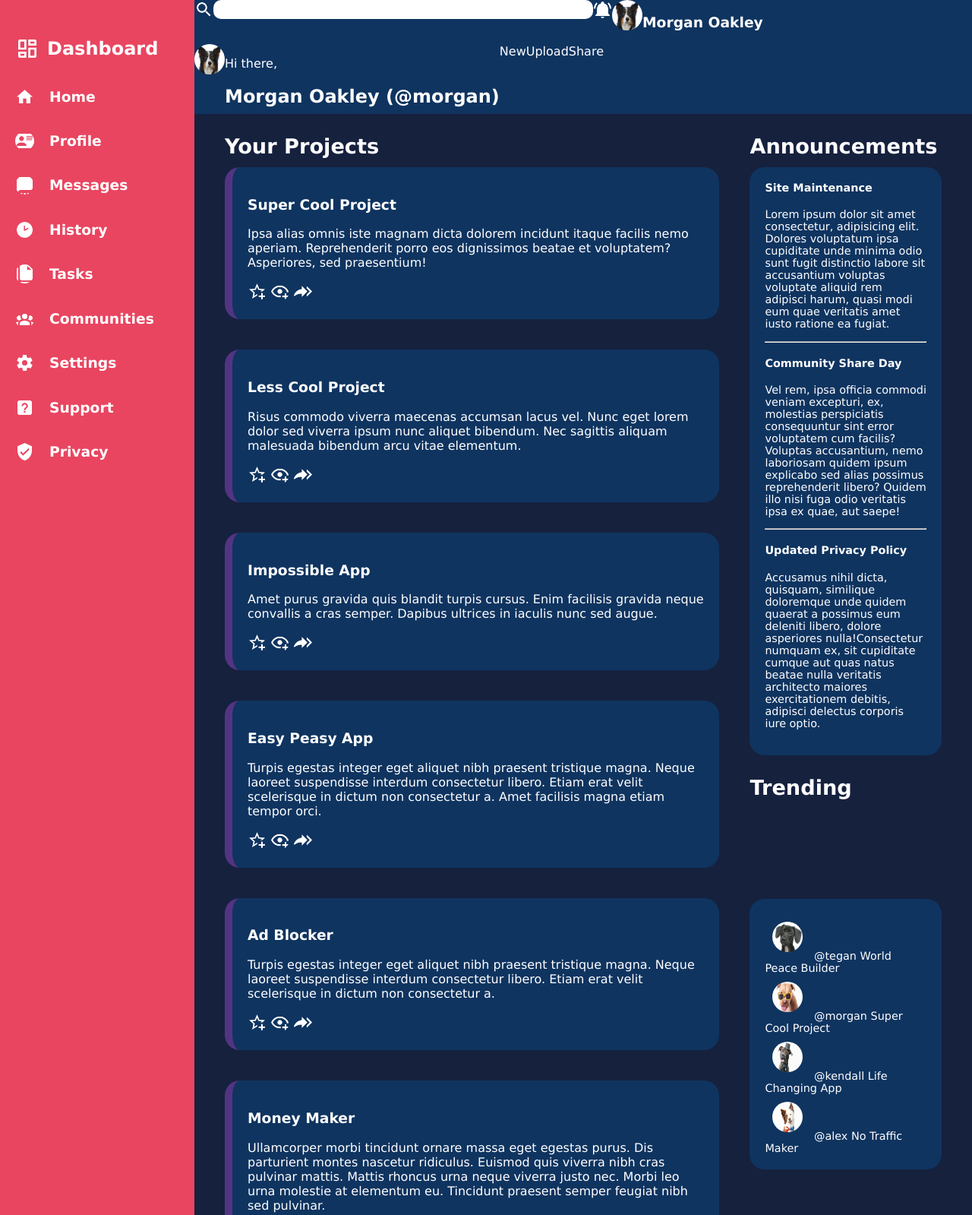
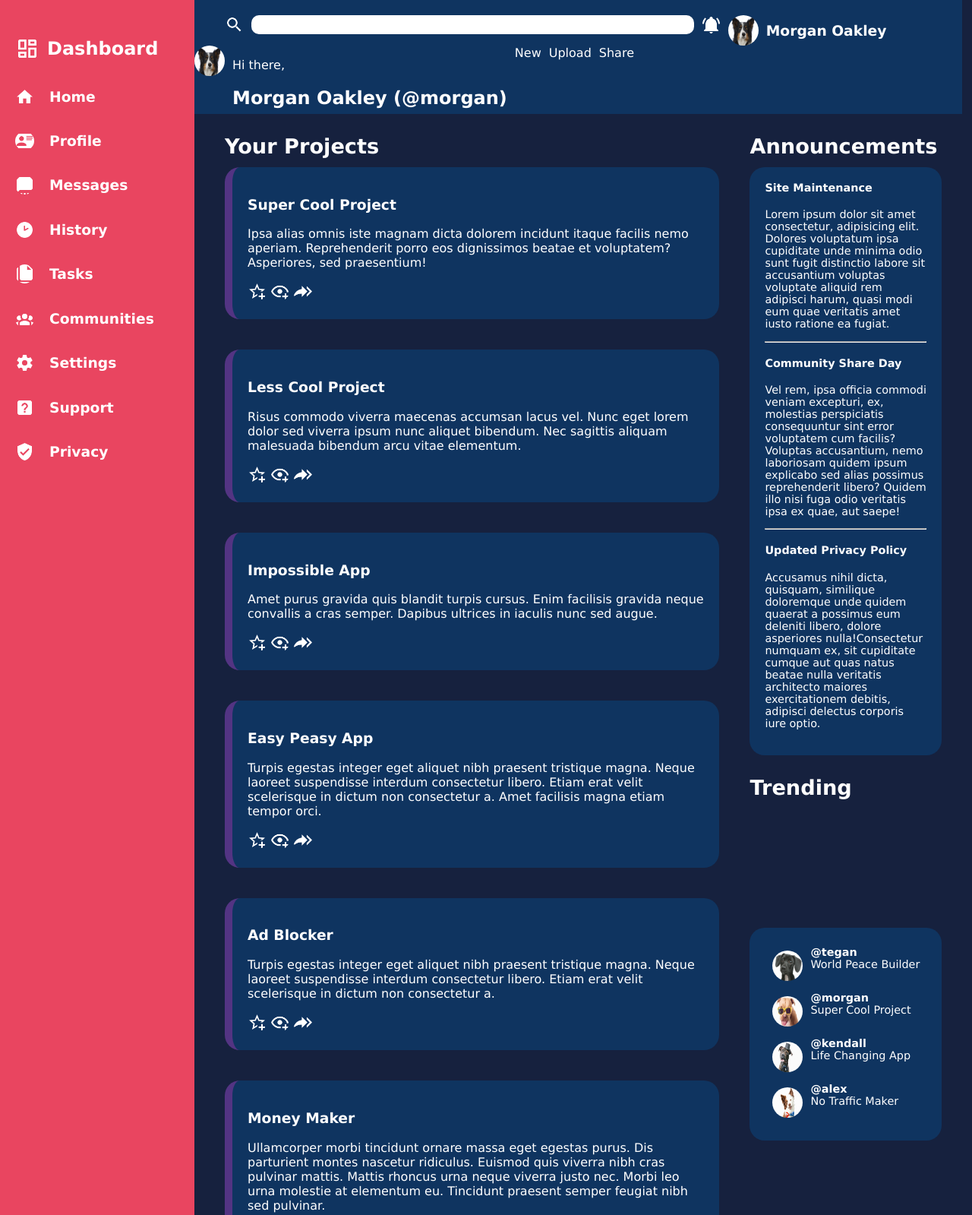
Before and after one commit to Gustav72/Admin-Dashboard, a plain HTML site: page index.html in a window 1280 px wide. Shown: the top 1599 px of the page at 76% size. Drawn offline with Linux system fonts and the light colour scheme.

Commit message:
update formatting

```diff
--- a/index.html
+++ b/index.html
@@ -55,10 +55,10 @@
         <div class="top">
             <div id="search">
                 <img class="icon" aria-hidden="true" src="./images/magnify.png">
-                <div id="searchbar"></div>
+                <div id="search-bar"></div>
                 <img class="icon" aria-hidden="true" src="./images/bell-ring.png">
                 <img aria-hidden="true" src="./images/1000_F_220118567_LbGGRgEYUKQPrcK4a6rJafgNApwCm8zx.jpg">
-                <h3>Morgan Oakley</h3>
+                <h3 id="account-name"">Morgan Oakley</h3>
             </div>
             <div id="hello">
                 <img aria-hidden="true" src="./images/1000_F_220118567_LbGGRgEYUKQPrcK4a6rJafgNApwCm8zx.jpg">
@@ -133,23 +133,31 @@
                 <div class="trending">
                     <div>
                         <img aria-hidden="true" src="./images/Portia-Shao-black-dog-headshot-800-x-800-800x640.jpg">
-                        <a href="">@tegan</a>
-                        <a href="">World Peace Builder</a>
+                        <div>
+                            <a href=""><strong>@tegan</strong></a>
+                            <a href="">World Peace Builder</a>
+                        </div>
                     </div>
                     <div>
                         <img aria-hidden="true" src="./images/studio-dog-portrait-headshot-example.jpg">
-                        <a href="">@morgan</a>
-                        <a href="">Super Cool Project</a>
+                        <div>
+                            <a href=""><strong>@morgan</strong></a>
+                            <a href="">Super Cool Project</a>
+                        </div>
                     </div>
                     <div>
                         <img aria-hidden="true" src="./images/PetFest2017JCPWM-23-800x533.jpg">
-                        <a href="">@kendall</a>
-                        <a href="">Life Changing App</a>
+                        <div>
+                            <a href=""><strong>@kendall</strong></a>
+                            <a href="">Life Changing App</a>
+                        </div>
                     </div>
                     <div>
                         <img aria-hidden="true" src="./images/PetFest2017JCP-18-800x533.jpg">
-                        <a href="">@alex</a>
-                        <a href="">No Traffic Maker</a>
+                        <div>
+                            <a href=""><strong>@alex</strong></a>
+                            <a href="">No Traffic Maker</a>
+                        </div>
                     </div>
                 </div>
             </div>
--- a/style.css
+++ b/style.css
@@ -5,7 +5,7 @@ body {
     color: white;
     font-family:'Lucida Sans', 'Lucida Sans Regular', 'Lucida Grande', 'Lucida Sans Unicode', Geneva, Verdana, sans-serif;
     margin: 0;
-    height: 97vh;
+    height: 96vh;
 
 }
 
@@ -17,7 +17,6 @@ body {
     padding-top: 30px;
     padding-right: 20px;
     margin-bottom: 0px;
-    padding-bottom: auto;
 
 }
 
@@ -56,19 +55,28 @@ body {
     grid-template-rows: 1fr 2fr;
     background-color: #0F3460;
     grid-auto-flow: column;
+    width: 79vw;
+;
 
 }
 
 #search {
     grid-row: 1 / 2;
     display: flex;
-    grid-auto-flow: column;
+    gap: 10px;
+    padding-left: 40px;
+    padding-top: 20px;
+}
 
+#account-name {
+    margin-top: auto;
+    margin-bottom: auto;
 }
 
 #hello {
     grid-row: 2 / 3;
     display: flex;
+    gap: 10px;
 }
 
 .top:last-child > * {
@@ -81,9 +89,9 @@ img {
     border-radius: 20px;
 }
 
-#searchbar {
+#search-bar {
     background-color: white;
-    width: 500px;
+    width: 60%;
     height: 25px;
     border-radius: 10px;
 }
@@ -147,13 +155,23 @@ img {
     margin-top: auto;
     margin-bottom: auto;
 }
-.trending div {
+.trending > div {
     align-items: center;
+    display: flex;
 
 }
 .trending img {
     margin: 10px;
 }
+
+.trending > div > div {
+    display: flex;
+    flex-direction: column;
+    margin-bottom: 20px;
+
+}
+
+
 
 
 
```
